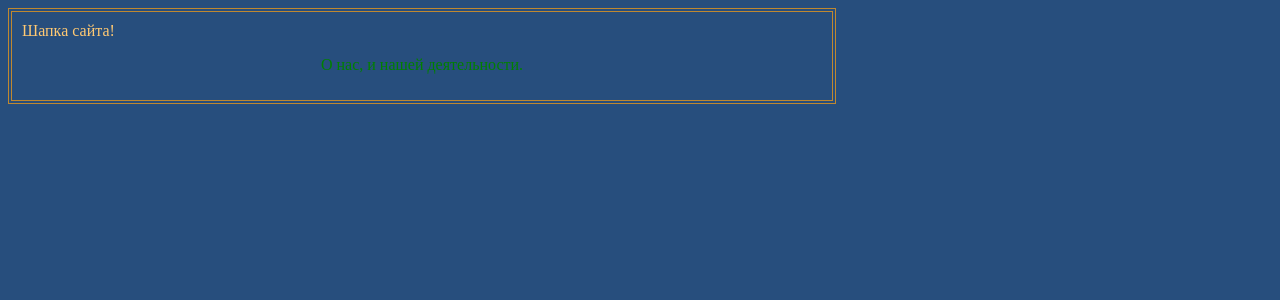
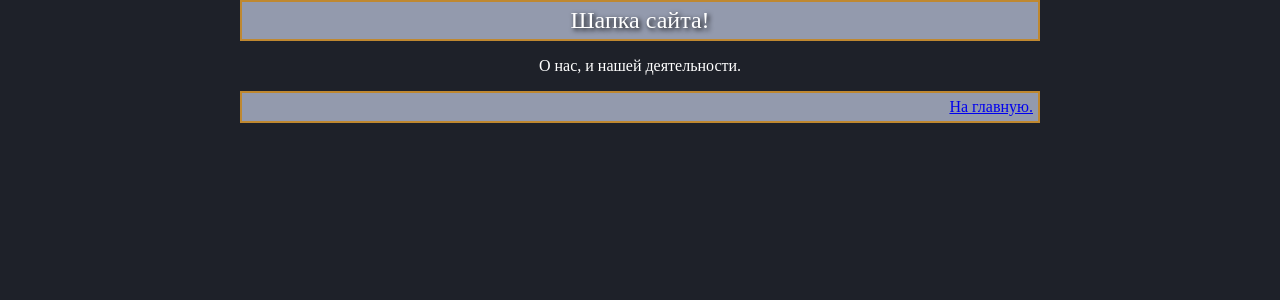
Before and after one commit to Tertelius/py_blog, a Flask app: page /about in a window 1280 px wide. Shown: the top 300 px of the page. Run offline with Flask 2, Linux system fonts and the light colour scheme.

Commit message:
Подключаем файл стилей.

```diff
--- a/static/css/main.css
+++ b/static/css/main.css
@@ -1,10 +1,23 @@
 html{
-    background: #274E7D;
-    color: #FFC973;
+    background: #1E2129;
+    color: white;
 }
 body{
     width: 800px;
-    marign: auto;
-    border: 4px double #BF8830;
-    padding: 10px;
+    margin: auto;
+    padding: 0px;
 }
+header{
+    border: 2px solid #BF8830;
+    text-align: center;
+    background: #939AAD;
+    padding: 5px;
+    font-size: 150%;
+    text-shadow: 2px 2px 5px black;
+}
+footer{
+    border: 2px solid #BF8830;
+    background: #939AAD;
+    padding: 5px;
+    text-align: right;
+}
--- a/templates/about.html
+++ b/templates/about.html
@@ -5,5 +5,9 @@
 {% endblock %}
 
 {% block body %}
-<p STYLE="color: green; text-align: center;">О нас, и нашей деятельности.</p>
+<p STYLE="color: white; text-align: center;">О нас, и нашей деятельности.</p>
 {% endblock %}
+
+{% block footer %}
+<a href="/" >На главную.</a>
+{% endblock %}
--- a/templates/base.html
+++ b/templates/base.html
@@ -15,5 +15,9 @@
         {% block body %}{% endblock %}
     </div>
 
+    <footer>
+        {% block footer %}{% endblock %}
+    </footer>
+
 </body>
 </html>
```
Also changed, not shown: templates/index.html (+6 -5 lines).
